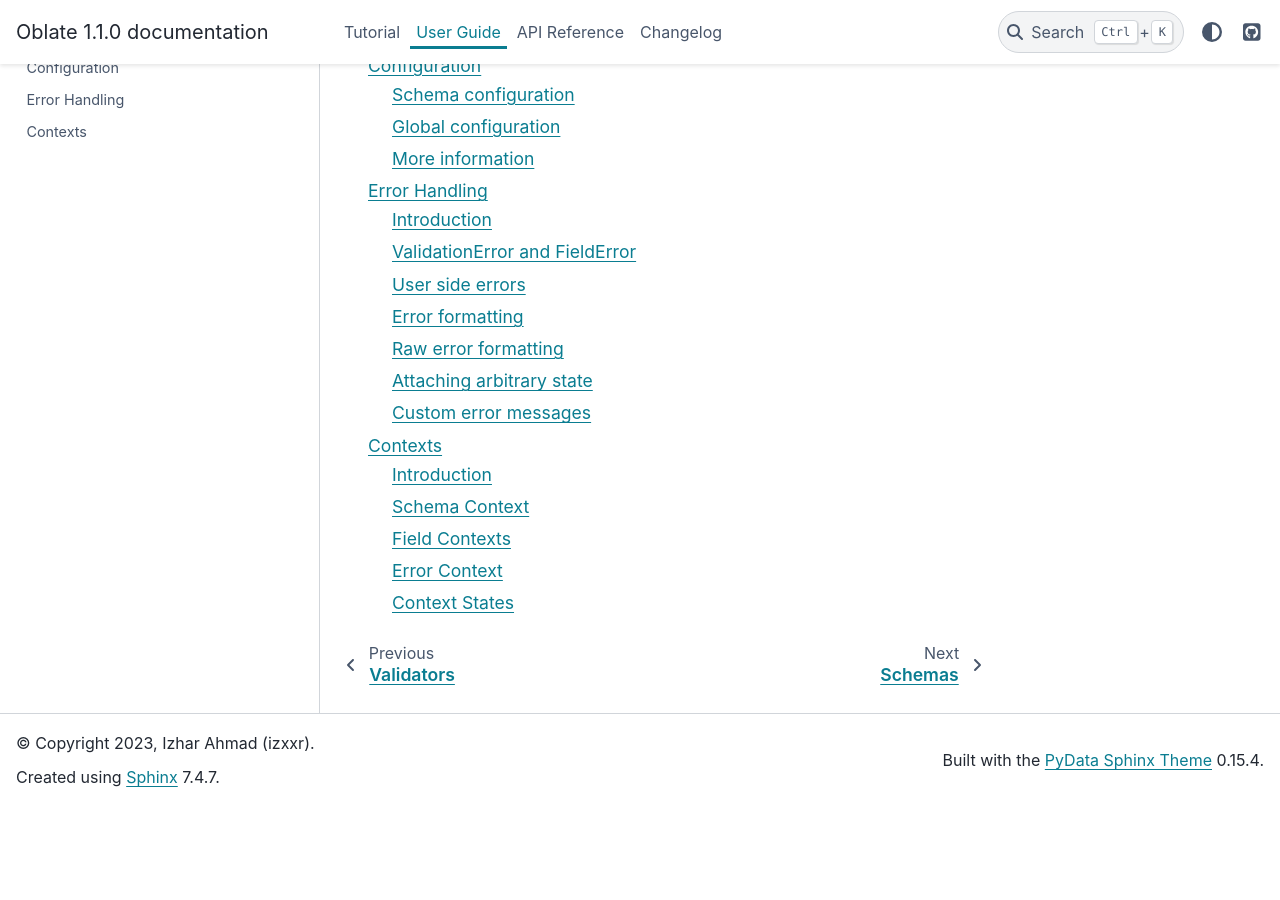
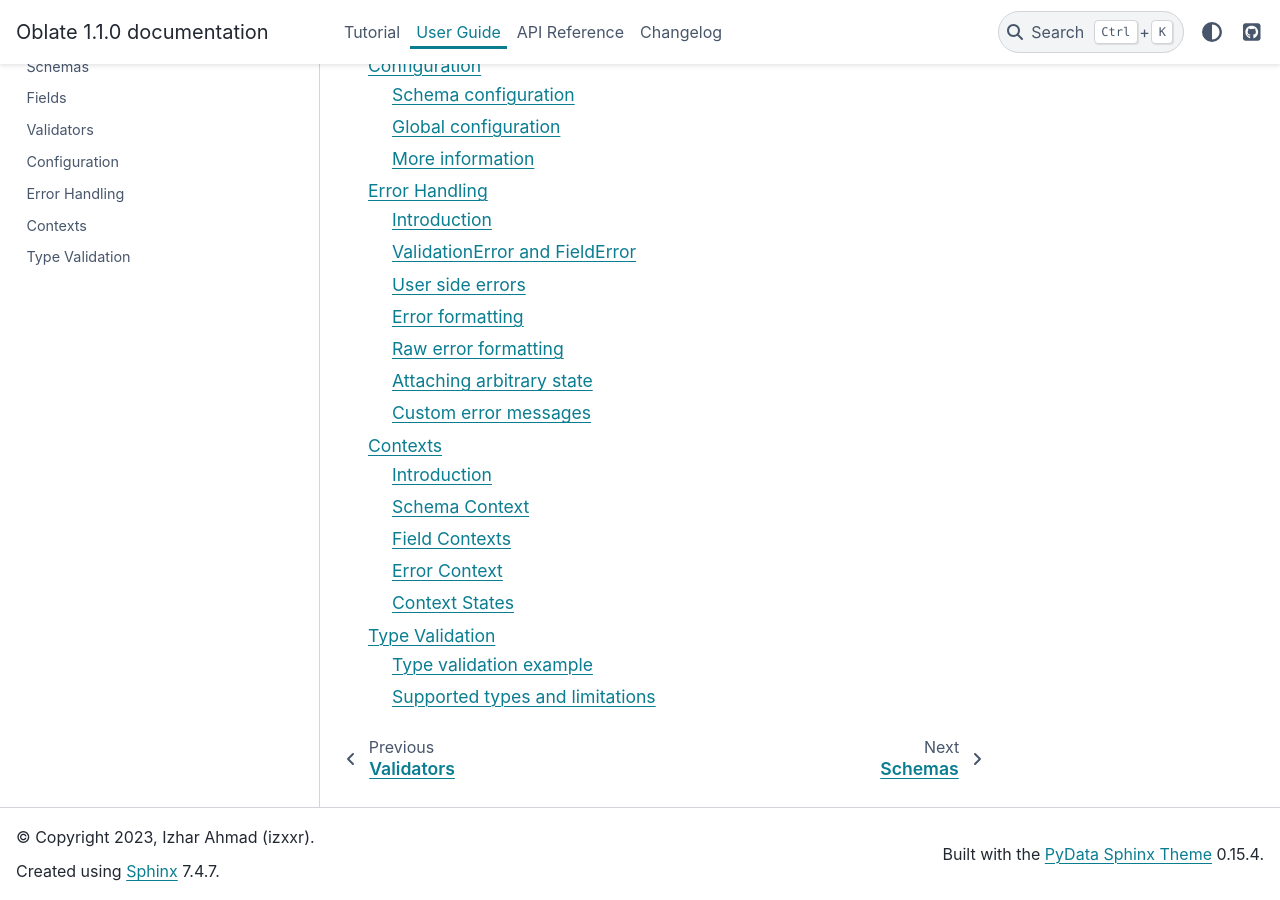
Before and after one commit to izxxr/oblate, a Sphinx documentation site: the page built from docs/source/guide/index.rst, in a window 1280 px wide and 900 px high, scrolled down 1129 px. Built offline with Sphinx 7.4.7 and the PyData theme 0.15.4, drawn with Linux system fonts in a browser that asks for light colours; before the commit the page ends 1936 px from its top, so only the background shows below that.

```diff
--- a/docs/source/guide/index.rst
+++ b/docs/source/guide/index.rst
@@ -17,3 +17,4 @@ If you're looking for a quickstart tutorial, check the :ref:`tutorial` section.
     config
     errors
     contexts
+    type_validation
--- a/docs/source/reference/fields/index.rst
+++ b/docs/source/reference/fields/index.rst
@@ -14,3 +14,4 @@ used data types as well as various useful built-in validators.
     primitive
     nesting
     typings
+    structs
```
